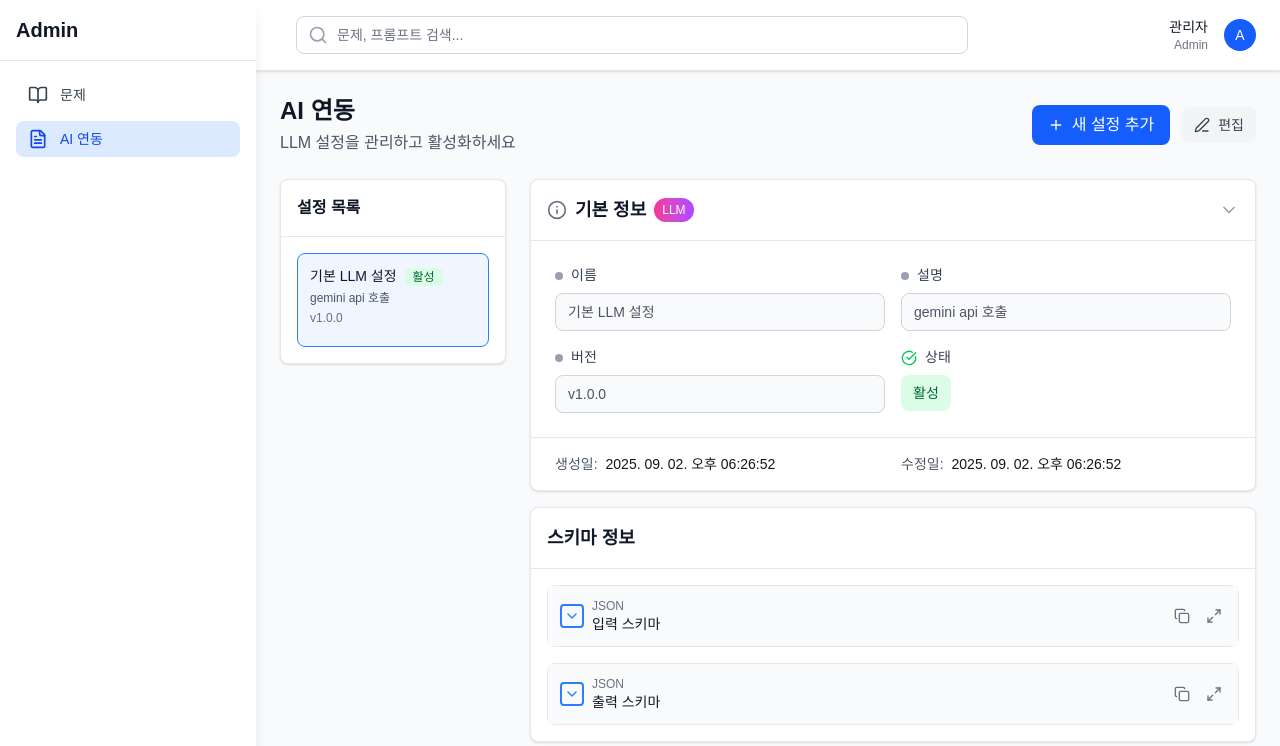
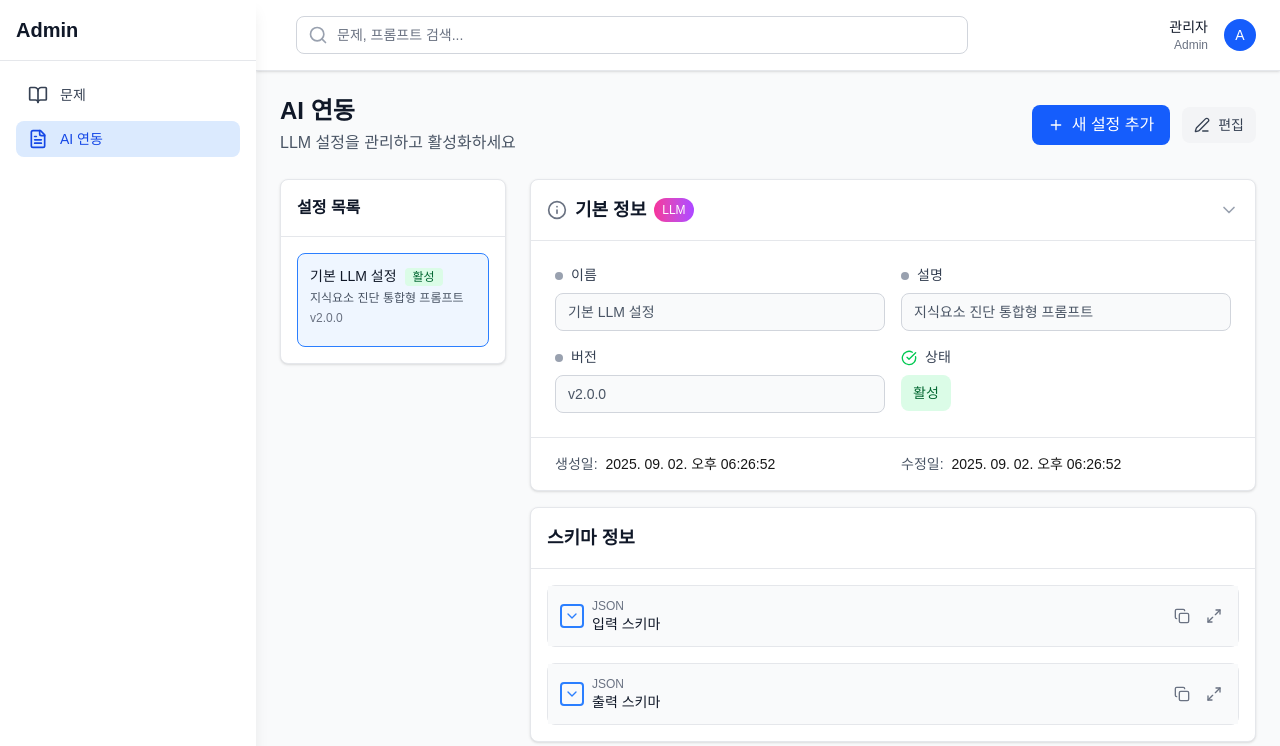
Before and after one commit to seojinryu/math-tutor-diagnostic, a Next.js app: page /admin/prompt in a window 1280 px wide. Shown: the top 746 px of the page. Built offline with nearby package versions, Linux system fonts and the light colour scheme.

Commit message:
기본 LLM 설정 초기화 로직 수정: 새 프로젝트에서 최신 프롬프트/스키마 자동 적용

```diff
--- /dev/null
+++ b/.vercel.backup/project.json
@@ -0,0 +1 @@
+{"projectId":"prj_Nr3JQNRcXGrSihalRrBvzP5yqAC9","orgId":"team_8eeaLbbcaBRNo0tKxBh1qBnt","projectName":"math-tutor-diagnostic"}
--- a/app/admin/prompt/page.tsx
+++ b/app/admin/prompt/page.tsx
@@ -379,12 +379,12 @@ const AIManagement = () => {
     }
 
     // 기본 설정이 없으면 생성
-    if (configs.length === 0) {
+    if (!storedConfigs || (storedConfigs && JSON.parse(storedConfigs).length === 0)) {
       const defaultConfig: LLMConfig = {
         id: uid(),
         name: '기본 LLM 설정',
-        description: 'gemini api 호출',
-        version: 'v1.0.0',
+        description: '지식요소 진단 통합형 프롬프트',
+        version: 'v2.0.0',
         systemPrompt: SYSTEM_PROMPT_BASE,
         userPrompt: '',
         inputSchema: DEFAULT_INPUT_SCHEMA,
```
Also changed, not shown: .vercel.backup/README.txt (added).
